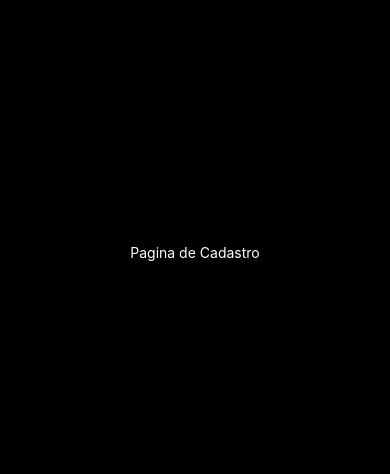
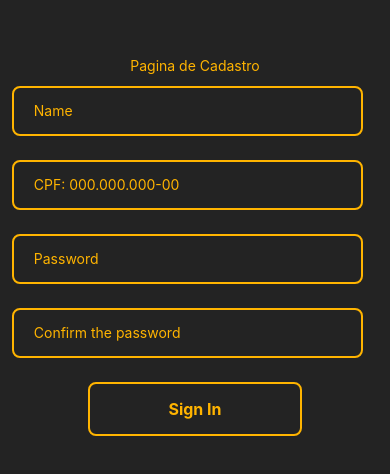
Before and after one commit to RaffeuL/Desafio-W3-FrontEnd, a React Native app: screen /SignUp in a window 390 px wide. Shown: the part 170-644 px from the top of the page. Built offline with nearby package versions, Linux system fonts and the light colour scheme.

Commit message:
creates fields and button components

```diff
--- a/App.js
+++ b/App.js
@@ -4,7 +4,7 @@ import AppRoutes from './src/routes/AppRoutes';
 
 export default function App() {
   return (<SafeAreaView style={{ flex: 1 }}>
-      <StatusBar />
+      <StatusBar style='light'/>
         <AppRoutes />
     </SafeAreaView>
 
--- /dev/null
+++ b/src/screens/SignUp/components/Button.js
@@ -0,0 +1,27 @@
+import React from "react";
+import { TouchableOpacity, Text, StyleSheet } from "react-native";
+
+export default function Button({ label, onPress }) {
+    return<TouchableOpacity style={styles.button} onPress={onPress}>
+        <Text style={styles.text}>{label}</Text>
+    </TouchableOpacity>
+}
+
+const styles = StyleSheet.create({
+    button: {
+        width: '55%',
+        padding: 12,
+        alignSelf: "center",
+        borderWidth: 2,
+        borderRadius: 8,
+        borderColor: '#FFB400',
+        marginVertical: 12,
+    },
+    text: {
+        color: '#FFB400',
+        fontSize: 16,
+        lineHeight: 26,
+        fontWeight: 'bold',
+        textAlign: 'center',
+    }
+})
--- /dev/null
+++ b/src/screens/SignUp/components/Input.js
@@ -0,0 +1,40 @@
+import React, { useState } from "react";
+import { View, TextInput, StyleSheet, Text } from "react-native";
+
+export default function Input({ label, placeHolder, password = false, icon, setText }) {
+    const [visible, setVisible] = useState(password)
+
+    return<>
+        <View style={styles.field}>
+            <TextInput
+                style={styles.input}
+                placeholder={placeHolder}
+                secureTextEntry={password}
+                placeholderTextColor={'#FFB400'}
+                onChangeText={setText}
+            />
+        </View>
+    </>
+}
+
+const styles = StyleSheet.create({
+    field: {
+        width: '90%',
+        height: 50,
+        marginVertical: 12,
+        marginHorizontal: 12,
+        borderWidth: 2,
+        padding: 10,
+        borderRadius:8,
+        borderColor: '#FFB400',
+        alignItems:'center',
+        flexDirection:'row',
+    },
+
+    input: {
+        width: '100%',
+        marginStart: '3%',
+        color: '#FFB400'
+    }
+
+})
--- a/src/screens/SignUp/index.js
+++ b/src/screens/SignUp/index.js
@@ -1,24 +1,39 @@
-import React from "react";
+import React, { useState } from "react";
 import { View, Text, StyleSheet } from "react-native";
+import Input from "./components/Input";
+import Button from "./components/Button";
 
 export default function SignUp(){
+    const [name, setName] = useState('')
+    const [cpf, setCpf] = useState('')
+    const [password, setPassword] = useState('')
+    const [confirmPass, setConfirmPass] = useState('')
+
+    function validate() {
+        console.log('validando')
+    }
+
     return(
         <View style={styles.screen}>
             <Text style={styles.text}>Pagina de Cadastro</Text>
+            <Input placeHolder={'Name'} setText={setName}/>
+            <Input placeHolder={'CPF: 000.000.000-00'} setText={setCpf}/>
+            <Input placeHolder={'Password'} password={true} setText={setPassword}/>
+            <Input placeHolder={'Confirm the password'} password={true} setText={setConfirmPass}/>
+            <Button label={'Sign In'} onPress={validate}></Button>
         </View>
     )
 }
 
 const styles = StyleSheet.create({
     screen: {
-        backgroundColor: '#000000',
+        backgroundColor: '#232323',
         height: '100%',
         width: '100%',
-        alignItems: 'center',
         justifyContent: 'center'
     },
     text: {
-        color: '#FFFFFF',
+        color: '#FFB400',
         textAlign: 'center',
     }
 })
```
